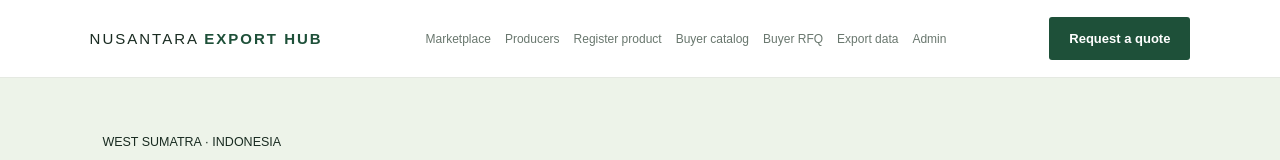
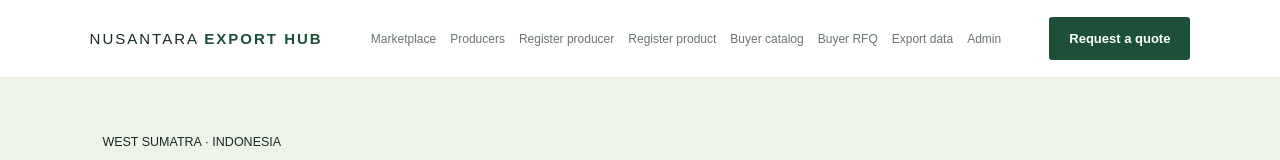
Before and after one commit to berbagisaja45-droid/nusantara-export-hub, a plain HTML site: page web/index.html in a window 1280 px wide. Shown: the top 160 px of the page. Drawn offline with Linux system fonts and the light colour scheme.

Commit message:
Add dedicated producer registration navigation across all feature screens

```diff
--- a/web/index.html
+++ b/web/index.html
@@ -1,4 +1,4 @@
-<!doctype html><html lang="en"><head><meta charset="utf-8"><meta name="viewport" content="width=device-width,initial-scale=1"><meta name="description" content="Nusantara Export Hub feature dashboard"><title>Dashboard · Nusantara Export Hub</title><link rel="stylesheet" href="styles.css?v=20261122-screen"></head><body><header><a class="brand" href="index.html">NUSANTARA <b>EXPORT HUB</b></a><nav><a href="marketplace.html">Marketplace</a><a href="producers.html">Producers</a><a href="product-submit.html">Register product</a><a href="buyer-catalog.html">Buyer catalog</a><a href="buyer.html">Buyer RFQ</a><a href="export-intelligence.html">Export data</a><a href="admin.html">Admin</a></nav><a class="button" href="buyer.html">Request a quote</a></header><main><section class="v2-hero"><div><small>WEST SUMATRA · INDONESIA</small><h1 style="font:clamp(36px,5vw,56px) Georgia;margin:12px 0">Nusantara Export Hub</h1><p class="v2-muted">Satu layar untuk satu pekerjaan. Pilih modul yang ingin dibuka tanpa menumpuk formulir, katalog, dan analitik dalam satu halaman panjang.</p></div></section><div class="v2-wrap"><div class="feature-launch-grid">
+<!doctype html><html lang="en"><head><meta charset="utf-8"><meta name="viewport" content="width=device-width,initial-scale=1"><meta name="description" content="Nusantara Export Hub feature dashboard"><title>Dashboard · Nusantara Export Hub</title><link rel="stylesheet" href="styles.css?v=20261122-screen"></head><body><header><a class="brand" href="index.html">NUSANTARA <b>EXPORT HUB</b></a><nav><a href="marketplace.html">Marketplace</a><a href="producers.html">Producers</a><a href="producer-register.html">Register producer</a><a href="product-submit.html">Register product</a><a href="buyer-catalog.html">Buyer catalog</a><a href="buyer.html">Buyer RFQ</a><a href="export-intelligence.html">Export data</a><a href="admin.html">Admin</a></nav><a class="button" href="buyer.html">Request a quote</a></header><main><section class="v2-hero"><div><small>WEST SUMATRA · INDONESIA</small><h1 style="font:clamp(36px,5vw,56px) Georgia;margin:12px 0">Nusantara Export Hub</h1><p class="v2-muted">Satu layar untuk satu pekerjaan. Pilih modul yang ingin dibuka tanpa menumpuk formulir, katalog, dan analitik dalam satu halaman panjang.</p></div></section><div class="v2-wrap"><div class="feature-launch-grid">
 <a class="feature-launch-card" href="marketplace.html"><span>01</span><h2>Marketplace</h2><p>Jelajahi produk ekspor Indonesia dan penawaran pemasok.</p><b>Buka marketplace →</b></a>
 <a class="feature-launch-card" href="producers.html"><span>02</span><h2>Direktori Produsen</h2><p>Temukan produsen, koperasi, UMKM dan jaringan pemasok terverifikasi.</p><b>Buka direktori →</b></a>
 <a class="feature-launch-card" href="product-submit.html"><span>03</span><h2>Registrasi Produk</h2><p>Ajukan produk baru untuk diperiksa dan dipublikasikan Admin.</p><b>Daftarkan produk →</b></a>
```
